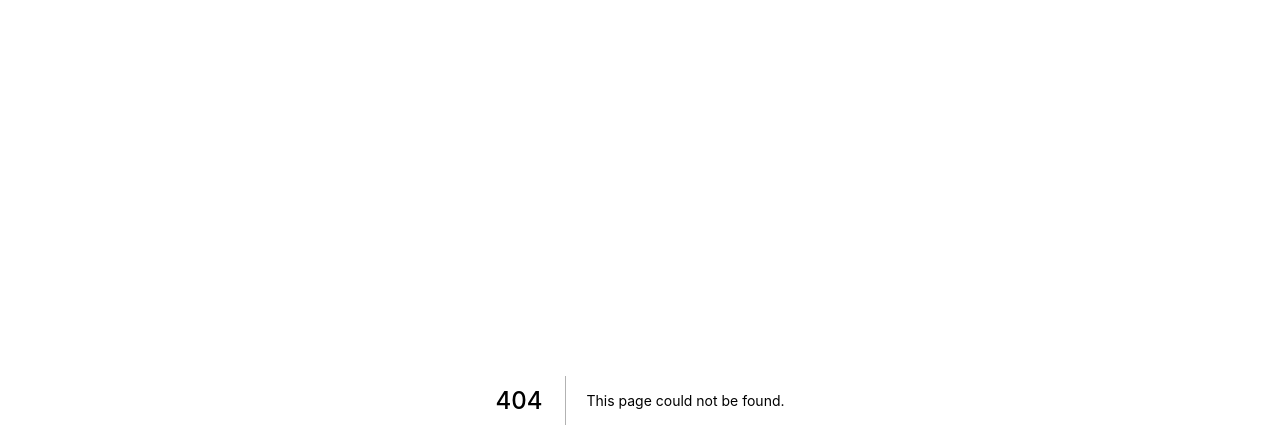
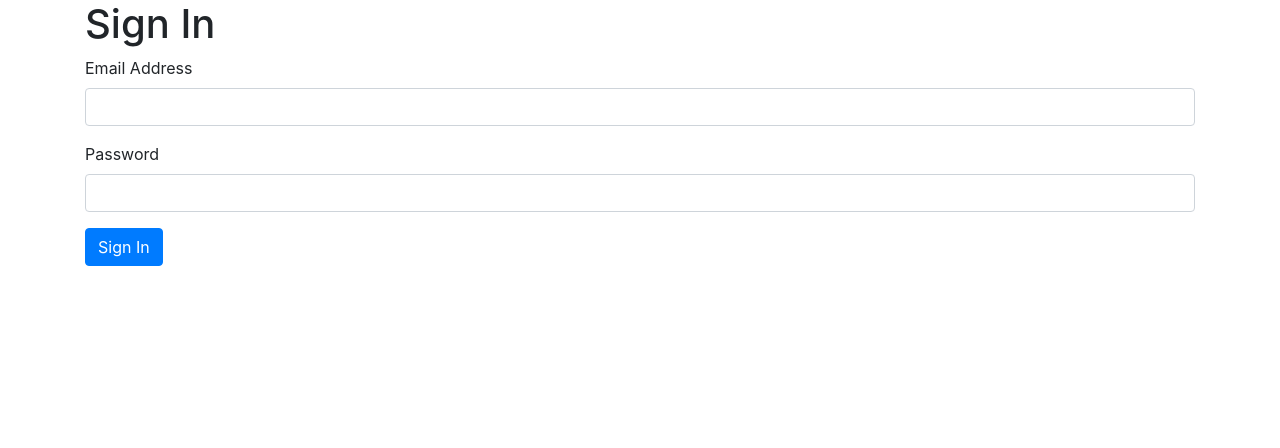
Before and after one commit to ertprs/fullstack-microservices, a Next.js app in the folder client/: page /auth/signin in a window 1280 px wide. Before the commit this address had no page. Shown: the top 448 px of the page. Built offline with nearby package versions, Linux system fonts and the light colour scheme.

Commit message:
added sign in component

```diff
--- a/client/api/build-client.js
+++ b/client/api/build-client.js
@@ -1,7 +1,6 @@
 import axios from "axios";
 
 const buildClient = ({ req }) => {
-  console.log({ req });
   return axios.create({
     baseURL: "http://ingress-nginx-controller.ingress-nginx.svc.cluster.local",
     headers: req.headers
--- a/client/pages/_app.js
+++ b/client/pages/_app.js
@@ -3,4 +3,14 @@ import "bootstrap/dist/css/bootstrap.css";
 const app = ({ Component, pageProps }) => {
   return <Component {...pageProps} />;
 };
+
+export const getServerSideProps = () => {
+  console.log("custom app");
+  return { props: {} };
+};
+
+app.getInitialProps = () => {
+  console.log("custom app");
+  return {};
+};
 export default app;
--- /dev/null
+++ b/client/pages/auth/signin.js
@@ -0,0 +1,52 @@
+import React, { useState } from "react";
+import useRequest from "../../hooks/useRequest";
+
+const signup = () => {
+  const [email, setEmail] = useState("");
+  const [password, setPassword] = useState("");
+  const { doRequest, errors, defaultErrors } = useRequest({
+    method: "post",
+    url: "/api/users/signin",
+    body: { email, password }
+  });
+  return (
+    <div className="container">
+      <form
+        onSubmit={async e => {
+          e.preventDefault();
+          await doRequest();
+        }}
+      >
+        <h1>Sign In</h1>
+        <div className="form-group">
+          <label>Email Address</label>
+          <input
+            type="text"
+            onChange={e => {
+              defaultErrors();
+              setEmail(e.target.value);
+            }}
+            value={email}
+            className="form-control"
+          />
+        </div>
+        <div className="form-group">
+          <label>Password</label>
+          <input
+            type="password"
+            onChange={e => {
+              defaultErrors();
+              setPassword(e.target.value);
+            }}
+            value={password}
+            className="form-control"
+          />
+        </div>
+        {errors}
+        <button className="btn btn-primary">Sign In</button>
+      </form>
+    </div>
+  );
+};
+
+export default signup;
```
Also changed, not shown: client/pages/index.js (+10 -3 lines).
